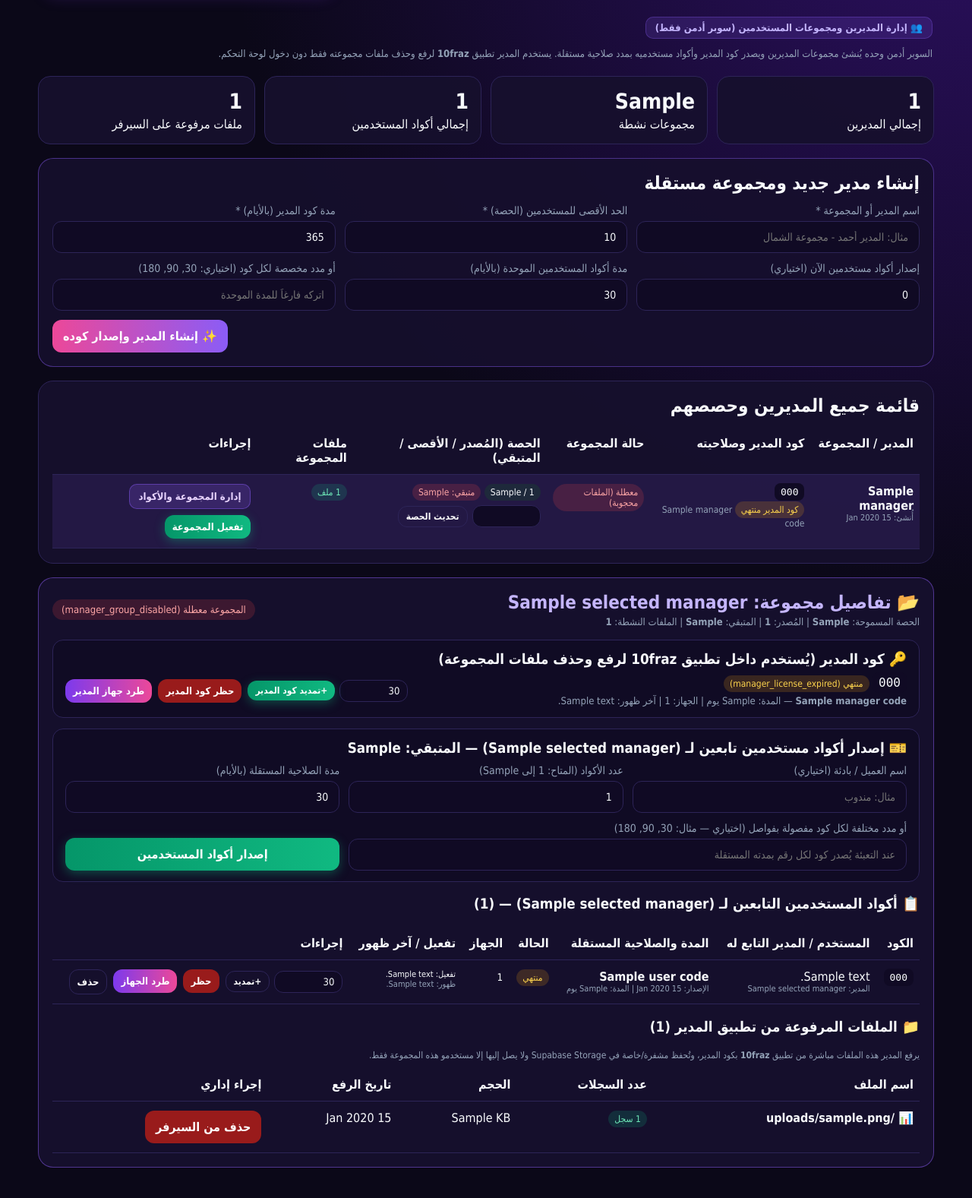
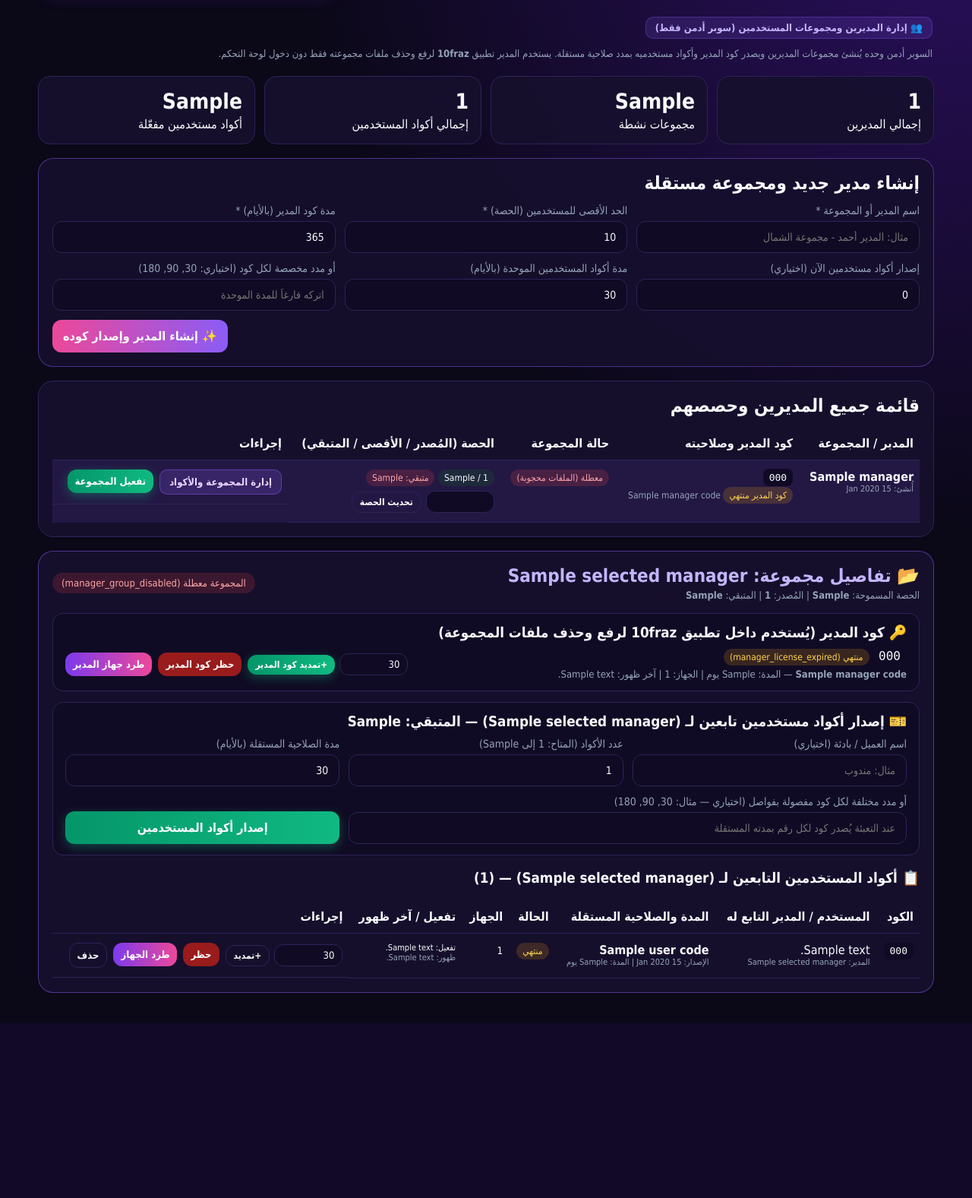
Before and after one commit to omarmode/backend-dashboard, a Node project: template views/dashboard.ejs in a window 1280 px wide, after a click that opens the changed part. Shown: the part 211-1788 px from the top of the page at 76% size. After the commit the page ends 1558 px from the top, so only its background shows below. Run offline with Node 20 templates, Linux system fonts and the light colour scheme; the template is opened without the code that fills it: most values are stand-ins (such as "Sample title", 1, 10 or a date in 2020).

Commit message:
Restrict Super Admin to codes/quotas only and block admin file routes

```diff
--- a/views/dashboard.ejs
+++ b/views/dashboard.ejs
@@ -292,7 +292,7 @@
         <article><strong><%= managerStats.totalManagers %></strong><span>إجمالي المديرين</span></article>
         <article><strong><%= managerStats.activeManagers %></strong><span>مجموعات نشطة</span></article>
         <article><strong><%= managerStats.totalManagerUsers %></strong><span>إجمالي أكواد المستخدمين</span></article>
-        <article><strong><%= managerStats.totalFiles %></strong><span>ملفات مرفوعة على السيرفر</span></article>
+        <article><strong><%= managerStats.activeManagerUsers %></strong><span>أكواد مستخدمين مفعّلة</span></article>
       </section>
 
       <!-- Create New Manager + Manager Code + Optional Initial Batch -->
@@ -340,13 +340,12 @@
                 <th>كود المدير وصلاحيته</th>
                 <th>حالة المجموعة</th>
                 <th>الحصة (المُصدر / الأقصى / المتبقي)</th>
-                <th>ملفات المجموعة</th>
                 <th>إجراءات</th>
               </tr>
             </thead>
             <tbody>
               <% if (!managers.length) { %>
-                <tr><td colspan="6" class="muted" style="text-align:center; padding:18px;">لا توجد مجموعات مديرين بعد. أنشئ أول مدير من النموذج أعلاه.</td></tr>
+                <tr><td colspan="5" class="muted" style="text-align:center; padding:18px;">لا توجد مجموعات مديرين بعد. أنشئ أول مدير من النموذج أعلاه.</td></tr>
               <% } %>
               <% managers.forEach((mgr) => { %>
                 <tr class="<%= selectedManager && String(selectedManager.id) === String(mgr.id) ? 'row-selected' : '' %>">
@@ -390,9 +389,6 @@
                       <button type="submit" class="ghost">تحديث الحصة</button>
                     </form>
                   </td>
-                  <td>
-                    <span class="badge badge-green"><%= mgr.filesCount %> ملف</span>
-                  </td>
                   <td class="actions">
                     <a href="/admin?tab=MANAGERS&manager=<%= mgr.id %>" class="btn-link-manage">إدارة المجموعة والأكواد</a>
                     <form method="post" action="/admin/managers/<%= mgr.id %>/toggle">
@@ -417,8 +413,7 @@
               <p class="muted" style="font-size:13px;">
                 الحصة المسموحة: <strong><%= selectedManager.maxUsers %></strong> |
                 المُصدر: <strong><%= selectedManager.issuedUsersCount %></strong> |
-                المتبقي: <strong><%= selectedManager.remainingQuota %></strong> |
-                الملفات النشطة: <strong><%= selectedManager.filesCount %></strong>
+                المتبقي: <strong><%= selectedManager.remainingQuota %></strong>
               </p>
             </div>
             <div>
@@ -571,45 +566,6 @@
               </table>
             </div>
           </div>
-
-          <!-- Manager's Uploaded Files (Read/Monitor + Emergency Delete by Super Admin) -->
-          <div style="margin-top:18px;">
-            <h3>📁 الملفات المرفوعة من تطبيق المدير (<%= selectedManager.filesCount %>)</h3>
-            <p class="muted" style="font-size:12px; margin-bottom:10px;">
-              يرفع المدير هذه الملفات مباشرة من تطبيق <strong>10fraz</strong> بكود المدير، وتُحفظ مشفرة/خاصة في Supabase Storage ولا يصل إليها إلا مستخدمو هذه المجموعة فقط.
-            </p>
-            <div class="table-wrap">
-              <table>
-                <thead>
-                  <tr>
-                    <th>اسم الملف</th>
-                    <th>عدد السجلات</th>
-                    <th>الحجم</th>
-                    <th>تاريخ الرفع</th>
-                    <th>إجراء إداري</th>
-                  </tr>
-                </thead>
-                <tbody>
-                  <% if (!selectedManager.files.length) { %>
-                    <tr><td colspan="5" class="muted">لم يرفع هذا المدير أي ملفات من تطبيقه بعد.</td></tr>
-                  <% } %>
-                  <% selectedManager.files.forEach((f) => { %>
-                    <tr>
-                      <td><strong>📊 <%= f.fileName %></strong></td>
-                      <td><span class="badge badge-green"><%= f.recordsCount.toLocaleString() %> سجل</span></td>
-                      <td><%= f.sizeKb %> KB</td>
-                      <td><%= f.createdAtText %></td>
-                      <td>
-                        <form method="post" action="/admin/managers/<%= selectedManager.id %>/files/<%= f.id %>/delete" onsubmit="return confirm('حذف هذا الملف من السيرفر ومن أجهزة مستخدمي المجموعة؟');">
-                          <button type="submit" class="danger">حذف من السيرفر</button>
-                        </form>
-                      </td>
-                    </tr>
-                  <% }) %>
-                </tbody>
-              </table>
-            </div>
-          </div>
         </section>
       <% } %>
     </div>
```
Also changed, not shown: src/routes/admin.js (+16 -35 lines), test/managers_system.test.js (+116 -0 lines).
